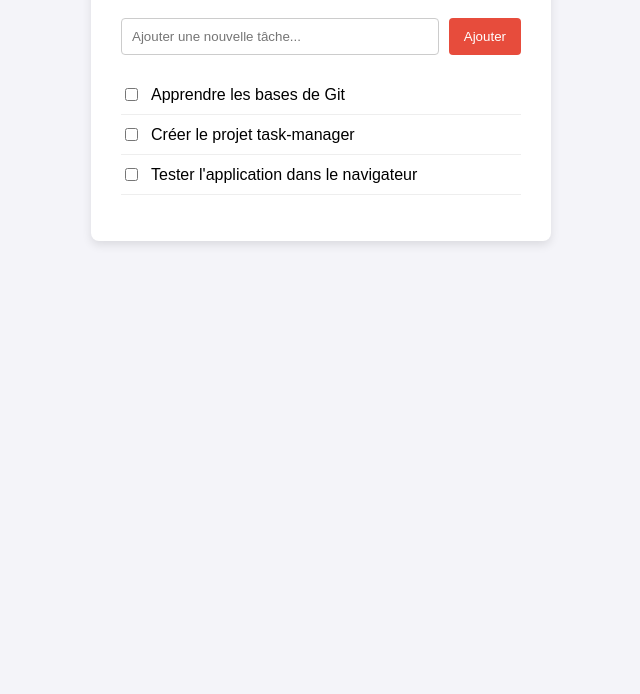
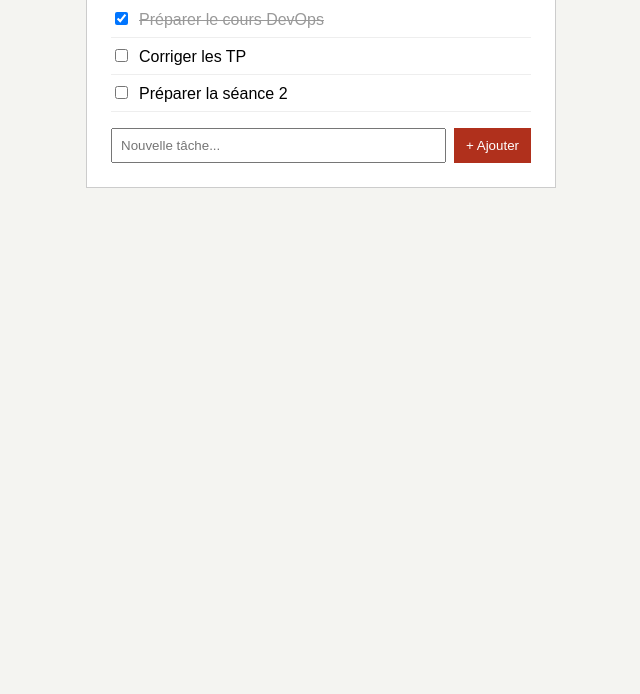
Before and after one commit to abdallahmohamedzaime-wq/Task-Manager, a plain HTML site: page index.html in a window 1280 px wide. Shown: the part 106-800 px from the top of the page, without its empty margins (319-959 px from the left). Drawn offline with Linux system fonts and the light colour scheme.

Commit message:
Initialisation du projet Task Manager 2

```diff
--- a/index.html
+++ b/index.html
@@ -1,38 +1,20 @@
 <!DOCTYPE html>
 <html lang="fr">
 <head>
-    <meta charset="UTF-8">
-    <meta name="viewport" content="width=device-width, initial-scale=1.0">
-    <title>Task Manager</title>
-    <link rel="stylesheet" href="style.css">
+  <meta charset="UTF-8">
+  <meta name="viewport" content="width=device-width, initial-scale=1.0">
+  <title>Task Manager Web</title>
+  <link rel="stylesheet" href="style.css">
 </head>
 <body>
-    <div class="container">
-        <h1>Gestionnaire de tâches</h1>
-
-        <!-- Formulaire d'ajout de tâche -->
-        <div class="task-form">
-            <input type="text" id="task-input" placeholder="Ajouter une nouvelle tâche...">
-            <button id="add-btn">Ajouter</button>
-        </div>
-
-        <!-- Liste des tâches -->
-        <ul id="task-list">
-            <li class="task-item">
-                <input type="checkbox" class="task-checkbox">
-                <span>Apprendre les bases de Git</span>
-            </li>
-            <li class="task-item">
-                <input type="checkbox" class="task-checkbox">
-                <span>Créer le projet task-manager</span>
-            </li>
-            <li class="task-item">
-                <input type="checkbox" class="task-checkbox">
-                <span>Tester l'application dans le navigateur</span>
-            </li>
-        </ul>
-    </div>
-
-    <script src="script.js"></script>
+  <main class="app">
+    <h1>Task Manager</h1>
+    <ul id="task-list"></ul>
+    <form id="task-form">
+      <input id="task-input" type="text" placeholder="Nouvelle tâche...">
+      <button type="submit">+ Ajouter</button>
+    </form>
+  </main>
+  <script src="script.js"></script>
 </body>
 </html>
--- a/script.js
+++ b/script.js
@@ -1,66 +1,50 @@
-// Sélection des éléments du DOM
-const taskInput = document.getElementById('task-input');
-const addBtn = document.getElementById('add-btn');
-const taskList = document.getElementById('task-list');
+// Tâches affichées au démarrage de l'application
+const tasks = [
+  { title: "Préparer le cours DevOps", done: true },
+  { title: "Corriger les TP", done: false },
+  { title: "Préparer la séance 2", done: false }
+];
 
-// Fonction pour ajouter une nouvelle tâche
-function addTask() {
-    const taskText = taskInput.value.trim();
+const list = document.getElementById("task-list");
+const form = document.getElementById("task-form");
+const input = document.getElementById("task-input");
 
-    if (taskText === "") {
-        alert("Veuillez entrer une tâche !");
-        return;
+// Affiche toutes les tâches dans la page
+function render() {
+  list.innerHTML = "";
+  tasks.forEach(function (task, index) {
+    const item = document.createElement("li");
+
+    const box = document.createElement("input");
+    box.type = "checkbox";
+    box.checked = task.done;
+    box.addEventListener("change", function () {
+      tasks[index].done = box.checked;
+      render();
+    });
+
+    const label = document.createElement("span");
+    label.textContent = task.title;
+       if (task.done) {
+      label.className = "done";
     }
 
-    // Création de l'élément <li>
-    const li = document.createElement('li');
-    li.className = 'task-item';
-
-    // Création de la case à cocher
-    const checkbox = document.createElement('input');
-    checkbox.type = 'checkbox';
-    checkbox.className = 'task-checkbox';
-
-    // Événement pour barrer/griser la tâche lorsqu'on coche la case
-    checkbox.addEventListener('change', function() {
-        if (checkbox.checked) {
-            li.classList.add('completed');
-        } else {
-            li.classList.remove('completed');
-        }
-    });
-
-    // Création du texte de la tâche
-    const span = document.createElement('span');
-    span.textContent = taskText;
-
-    // Assemblage des éléments
-    li.appendChild(checkbox);
-    li.appendChild(span);
-    taskList.appendChild(li);
-
-    // Réinitialisation du champ de saisie
-    taskInput.value = "";
+    item.appendChild(box);
+    item.appendChild(label);
+    list.appendChild(item);
+  });
 }
 
-// Écouteur d'événement sur le bouton d'ajout
-addBtn.addEventListener('click', addTask);
-
-// Permettre l'ajout aussi en appuyant sur la touche "Entrée"
-taskInput.addEventListener('keypress', function(e) {
-    if (e.key === 'Enter') {
-        addTask();
-    }
+// Ajoute une tâche lorsque le formulaire est envoyé
+form.addEventListener("submit", function (event) {
+  event.preventDefault();
+  const title = input.value.trim();
+  if (title === "") {
+    return;
+  }
+  tasks.push({ title: title, done: false });
+  input.value = "";
+  render();
 });
 
-// Gestion des cases à cocher pour les tâches déjà présentes par défaut dans le HTML
-document.querySelectorAll('.task-checkbox').forEach(checkbox => {
-    checkbox.addEventListener('change', function() {
-        const li = checkbox.closest('.task-item');
-        if (checkbox.checked) {
-            li.classList.add('completed');
-        } else {
-            li.classList.remove('completed');
-        }
-    });
-});
+render();
--- a/style.css
+++ b/style.css
@@ -1,53 +1,21 @@
 body {
   font-family: Arial, sans-serif;
-    background-color: #f4f4f9;
+  background: #f4f4f1;
   margin: 0;
-    padding: 50px;
-    display: flex;
-    justify-content: center;
+  padding: 40px 16px;
 }
 
-/* Cadre blanc */
-.container {
-    background: white;
-    padding: 30px;
-    border-radius: 8px;
-    box-shadow: 0 4px 10px rgba(0, 0, 0, 0.1);
-    width: 400px;
+.app {
+  max-width: 420px;
+  margin: 0 auto;
+  background: #ffffff;
+  border: 1px solid #cccccc;
+  padding: 24px;
 }
 
 h1 {
   margin-top: 0;
-    font-size: 24px;
-    text-align: center;
-    color: #333;
-}
-
-.task-form {
-    display: flex;
-    gap: 10px;
-    margin-bottom: 20px;
-}
-
-#task-input {
-    flex: 1;
-    padding: 10px;
-    border: 1px solid #ccc;
-    border-radius: 4px;
-}
-
-/* Bouton rouge */
-#add-btn {
-    background-color: #e74c3c;
-    color: white;
-    border: none;
-    padding: 10px 15px;
-    border-radius: 4px;
-    cursor: pointer;
-}
-
-#add-btn:hover {
-    background-color: #c0392b;
+  font-size: 22px;
 }
 
 ul {
@@ -55,16 +23,35 @@ ul {
   padding: 0;
 }
 
-.task-item {
-    display: flex;
-    align-items: center;
-    gap: 10px;
-    padding: 10px 0;
-    border-bottom: 1px solid #eee;
+li {
+  padding: 8px 0;
+  border-bottom: 1px solid #eeeeee;
 }
 
-/* Style quand la tâche est cochée (grisée et barrée) */
-.task-item.completed span {
+li span {
+  margin-left: 8px;
+}
+
+.done {
+  color: #999999;
   text-decoration: line-through;
-    color: #888;
 }
+
+form {
+  display: flex;
+  gap: 8px;
+  margin-top: 16px;
+}
+
+input[type="text"] {
+  flex: 1;
+  padding: 8px;
+}
+
+button {
+  padding: 8px 12px;
+  background: #b0301c;
+  color: #ffffff;
+  border: none;
+  cursor: pointer;
+}
```
Also changed, not shown: README.md. Lines whose indentation alone changed are shown as unchanged.
